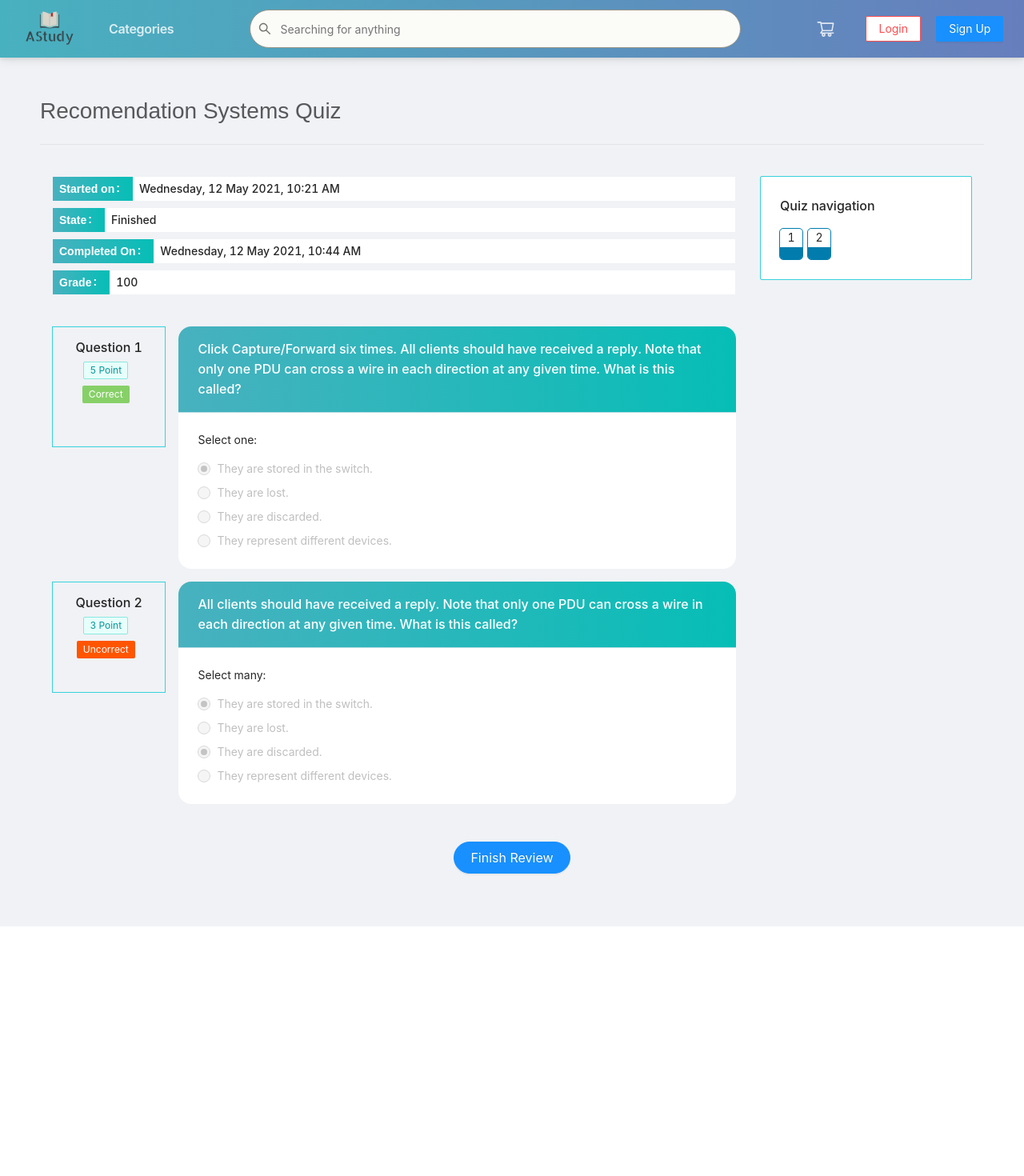
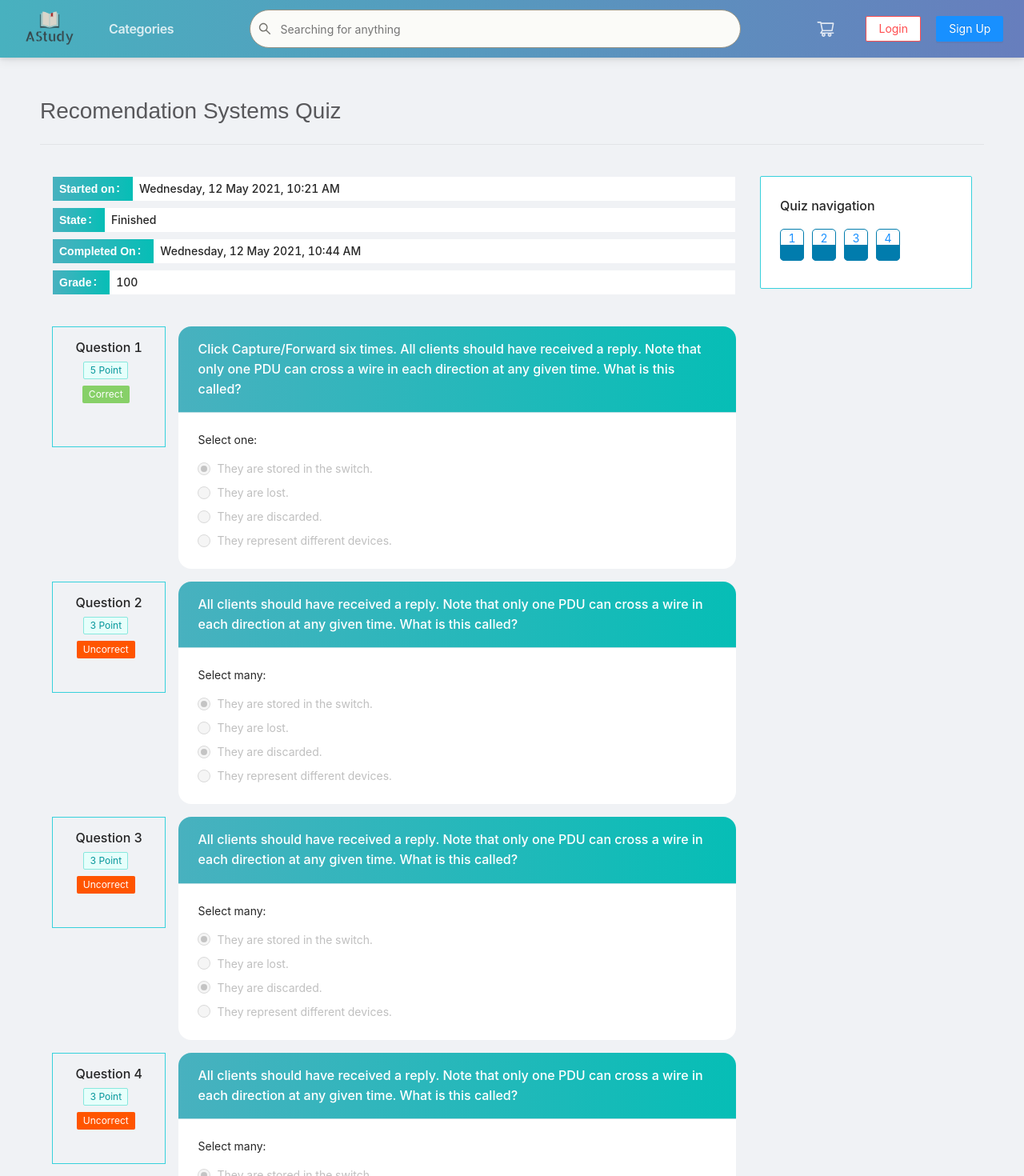
Before and after one commit to vohuong108/A-Study-FE, a React (Create React App) app: page /review in a window 1280 px wide. Shown: the top 1470 px of the page at 80% size. Before the commit the page ends 1158 px from the top, so only its background shows below. Built offline with nearby package versions, Linux system fonts and the light colour scheme.

Commit message:
fix quiz-nav

```diff
--- a/src/components/pages/quiz/quizItem/QuizItem.js
+++ b/src/components/pages/quiz/quizItem/QuizItem.js
@@ -8,7 +8,7 @@ const QuizItem = ({ data, control, setMarks, review }) => {
     return (
         <>
         {data &&
-            <div className="quiz-item">
+            <div id={`quiz-item-${data.id}`} className="quiz-item">
                 <Row>
                     <Col xs={24} sm={24} xl={4}>
                         <Card className="card-frag">
--- a/src/components/pages/quiz/quizNav/QuizNav.js
+++ b/src/components/pages/quiz/quizNav/QuizNav.js
@@ -1,11 +1,12 @@
 import React from 'react'
 import './QuizNav.scss'
-import { Card, Statistic } from 'antd';
-const { Countdown } = Statistic;
+import { Card, Statistic } from 'antd'
+const { Countdown } = Statistic
 
 
 const QuizNav = ({ review, marks, handleSubmit, dueTime }) => {
     return (
+        <div className="quiz-nav-wrapper">
             <Card className="nav-card">
                 <p className="nav-title">Quiz navigation</p>
                 {!review ? (<Countdown className="nav-countdown" title="Time remaining"
@@ -19,19 +20,24 @@ const QuizNav = ({ review, marks, handleSubmit, dueTime }) => {
                             style={{
                                 padding: '0',
                                 width: '30px',
-                            marginRight: '5px',
+                                marginRight: '10px',
+                                marginBottom: '10px',
                                 height: '40px',
                             }}
                             key = {idQuestion}
                         >
+                            <a href={`#quiz-item-${idQuestion}`} >
                             <span className="q-holder">{idQuestion}</span>
                             <span className={`mark ${marks[idQuestion] ? "mark-act" : ""}`}></span>
+                            </a>
+
                         </Card.Grid>
 
                     )) : ''}
 
                 </Card>
             </Card>
+        </div>
     )
 }
 
--- a/src/components/pages/quiz/quizNav/QuizNav.scss
+++ b/src/components/pages/quiz/quizNav/QuizNav.scss
@@ -1,6 +1,19 @@
+@import "../../../../App.scss";
+
+.quiz-nav-wrapper {
+    height: 100%;
+    @include Responsive(xl) {
+        position: relative;
+    }
+
     .nav-card {
         border: 1px solid #36d1dc;
         text-align: left;
+
+        @include Responsive(xl) {
+            position: sticky;
+            top: 100px;
+        }
 
         .nav-title {
             font-size: 1rem;
@@ -16,26 +29,37 @@
         }
 
         .nav-card-holder {
+            .ant-card-body {
+                margin: 0;
+            }
             .nav-card-grid {
                 box-shadow: none;
-            border: 1px solid #017cad;
-            border-radius: 5px;
                 overflow: hidden;
+                position: relative;
             }
             .q-holder {
                 display: block;
-            height: 60%;
-            width: 100%;
                 text-align: center;
-            border: 0;
+                border: 1px solid #017cad;
+                position: absolute;
+                top: 0;
+                left: 0;
+                right: 0;
+                bottom: 0;
+                border-radius: 5px;
             }
             .mark {
                 display: none;
-            height: 40%;
-            width: 100%;
                 border: 0;
                 padding: 0;
                 background-color: #017cad;
+                position: absolute;
+                top: 50%;
+                left: 0;
+                right: 0;
+                bottom: 0;
+                border-bottom-left-radius: 5px;
+                border-bottom-right-radius: 5px;
             }
 
             .mark-act {
@@ -43,3 +67,4 @@
             }
         }
     }
+}
--- a/src/components/pages/quiz/review/Review.js
+++ b/src/components/pages/quiz/review/Review.js
@@ -37,6 +37,50 @@ const data = {
             isCorrect: true
         }, {
             id: 2,
+            type: 'many',
+            title: "All clients should have received a reply. Note that only one PDU can cross a wire in each direction at any given time. What is this called?",
+            point: 3,
+            choices: [
+                {
+                    idChoice: 'A',
+                    value: "They are stored in the switch."
+                }, {
+                    idChoice: 'B',
+                    value: "They are lost."
+                }, {
+                    idChoice: 'C',
+                    value: "They are discarded."
+                }, {
+                    idChoice: 'D',
+                    value: "They represent different devices."
+                }
+            ],
+            userChoices: ['A', 'C'],
+            isCorrect: false
+        }, {
+            id: 3,
+            type: 'many',
+            title: "All clients should have received a reply. Note that only one PDU can cross a wire in each direction at any given time. What is this called?",
+            point: 3,
+            choices: [
+                {
+                    idChoice: 'A',
+                    value: "They are stored in the switch."
+                }, {
+                    idChoice: 'B',
+                    value: "They are lost."
+                }, {
+                    idChoice: 'C',
+                    value: "They are discarded."
+                }, {
+                    idChoice: 'D',
+                    value: "They represent different devices."
+                }
+            ],
+            userChoices: ['A', 'C'],
+            isCorrect: false
+        }, {
+            id: 4,
             type: 'many',
             title: "All clients should have received a reply. Note that only one PDU can cross a wire in each direction at any given time. What is this called?",
             point: 3,
```
Lines whose indentation alone changed are shown as unchanged.
